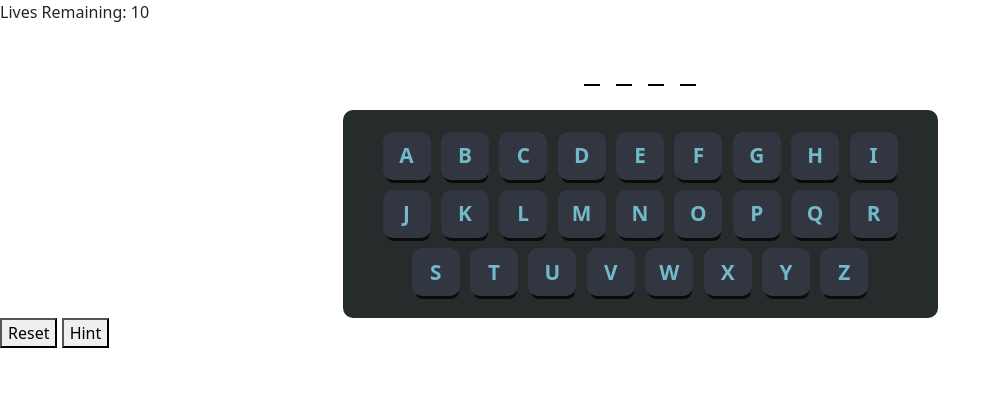
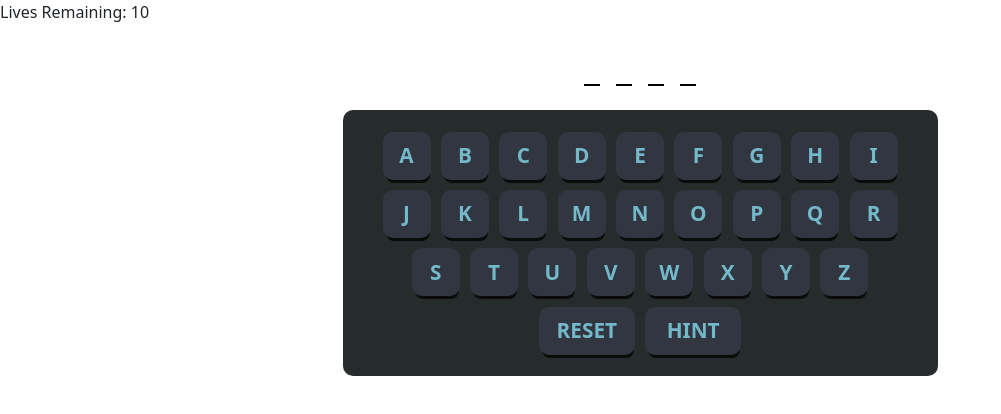
Before and after one commit to JVJS1/hangman, a plain HTML site: page index.html in a window 1280 px wide. Shown: the whole page, without its empty margins (0-1001 px from the left). Drawn offline with nearby package versions, Linux system fonts and the light colour scheme.

Commit message:
Style control buttons

```diff
--- a/css/style.css
+++ b/css/style.css
@@ -3,13 +3,14 @@
     --key-size:48px;
 
 }
-
-.keysContainer{
+.horizontalCenterFlex{
 display:flex;
 flex-direction: row;
 flex-wrap: wrap;
 align-items: center;
 justify-content: center;
+}
+.keysContainer{
 background-color:#262c2c;
 border-radius: 10px;
 padding: 1em;
@@ -30,8 +31,11 @@ margin: 0 auto;
     border: none;
     box-shadow: 1px 5px 0px -2px rgba(0, 0, 0, 0.75);
     cursor: pointer;
+
 }
-
+.controlKey{
+    width: calc(2 * var(--key-size));
+    }
 .hiddenWord {
     display: flex;
     flex-direction: row;
@@ -93,3 +97,12 @@ button.keyboardKey[disabled] {
    box-shadow: none;
    cursor: default;
 }
+.keysContainer {
+    /* Existing styles for the keyboard container */
+  }
+
+  .keyboardRow {
+    display: flex;
+    justify-content: center;
+    margin-bottom: 1em; /* Add some bottom margin for spacing */
+  }
--- a/index.html
+++ b/index.html
@@ -23,12 +23,13 @@
 
       <section id="winLose" class="alert alert-success invisible" role="alert"></section>
 
-      <section id="keyboard" class="keysContainer"></section>
-      <section id="controls">
-        <button id="newGame">Reset</button>
-        <button id="hint">Hint</button>
+      <section class="keysContainer">
+      <section id="keyboard" class = "horizontalCenterFlex"></section>
+      <section id="controls" class = "horizontalCenterFlex">
+        <button id="newGame" class = "keyboardKey controlKey">Reset</button>
+        <button id="hint" class = "keyboardKey controlKey">Hint</button>
       </section>
-
+       </section>
 
 
     </main>
```
